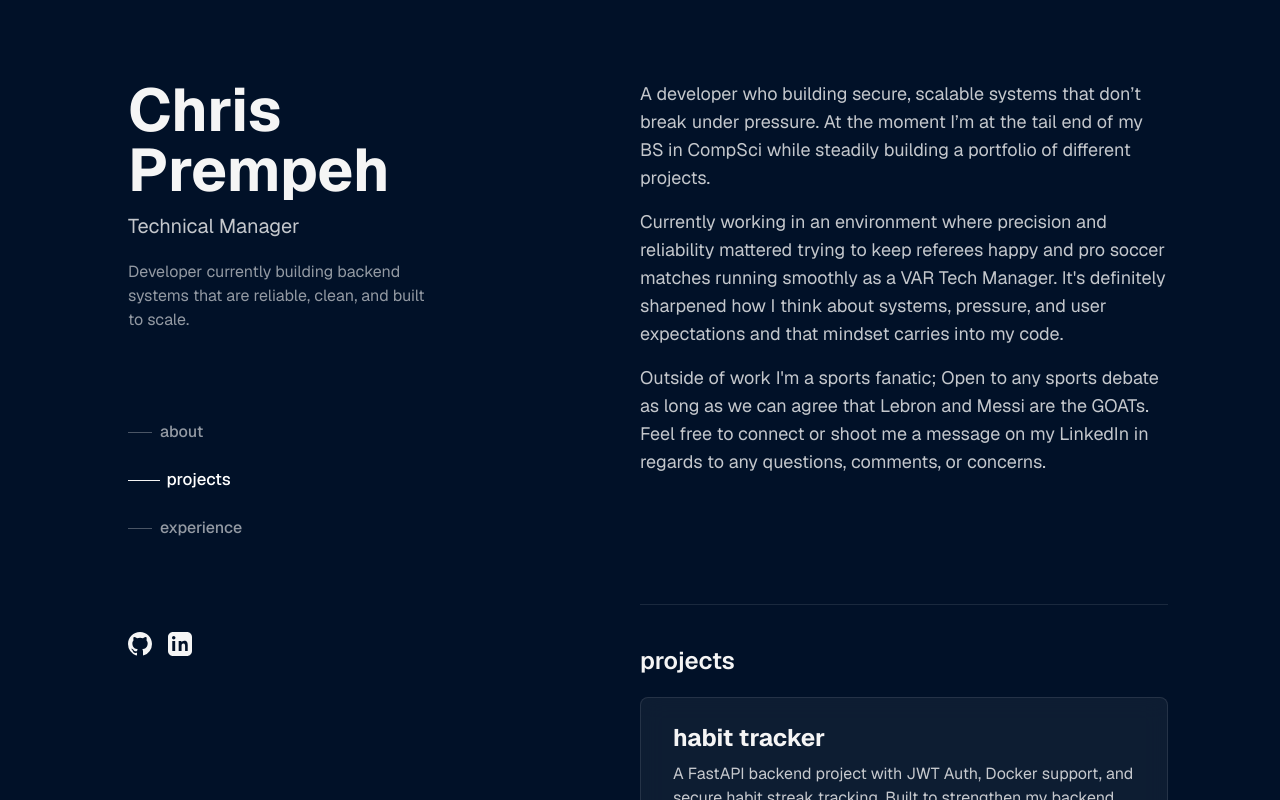
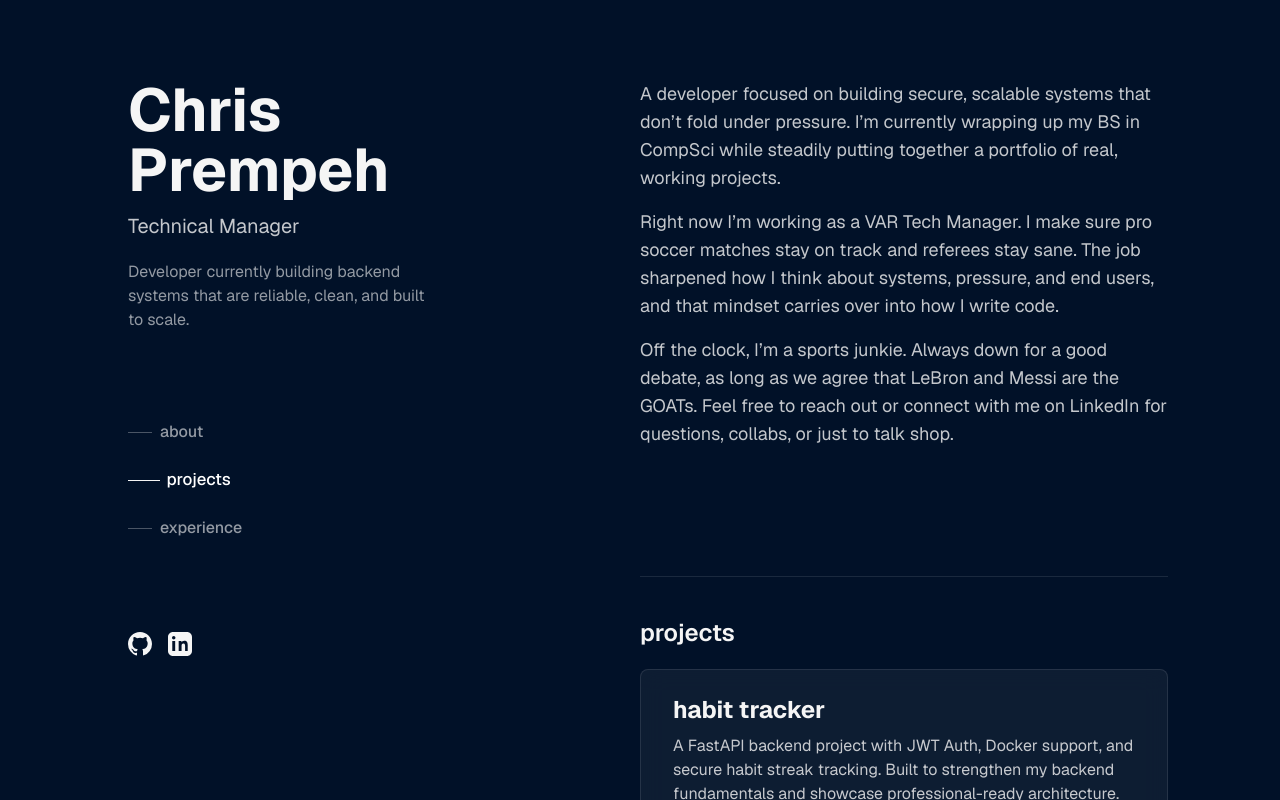
Before and after one commit to ckwame-jpg/man-city, a Next.js app: page / in a window 1280 px wide. Shown: the top 800 px of the page. Built offline with nearby package versions, Linux system fonts and the light colour scheme; no server answers.

Commit message:
Fix spacing and update about section text

```diff
--- a/src/app/page.tsx
+++ b/src/app/page.tsx
@@ -162,13 +162,13 @@ export default function Home() {
         <div className="space-y-32">
           <section id="about" className="scroll-mt-16 space-y-4 text-base sm:text-lg text-[#F5F5F5]/80">
             <p>
-              A developer who building secure, scalable systems that don’t break under pressure. At the moment I’m at the tail end of my BS in CompSci while steadily building a portfolio of different projects.
+              A developer focused on building secure, scalable systems that don’t fold under pressure. I’m currently wrapping up my BS in CompSci while steadily putting together a portfolio of real, working projects.
             </p>
             <p>
-              Currently working in an environment where precision and reliability mattered trying to keep referees happy and pro soccer matches running smoothly as a VAR Tech Manager. It&apos;s definitely sharpened how I think about systems, pressure, and user expectations and that mindset carries into my code.
+              Right now I’m working as a VAR Tech Manager. I make sure pro soccer matches stay on track and referees stay sane. The job sharpened how I think about systems, pressure, and end users, and that mindset carries over into how I write code.
             </p>
             <p>
-              Outside of work I&apos;m a sports fanatic; Open to any sports debate as long as we can agree that Lebron and Messi are the GOATs. Feel free to connect or shoot me a message on my LinkedIn in regards to any questions, comments, or concerns.
+              Off the clock, I’m a sports junkie. Always down for a good debate, as long as we agree that LeBron and Messi are the GOATs. Feel free to reach out or connect with me on LinkedIn for questions, collabs, or just to talk shop.
             </p>
           </section>
 
@@ -215,7 +215,7 @@ export default function Home() {
               {fantasyDemoUrl && (
                 <a
                   href={fantasyDemoUrl}
-                  className="inline-block mt-4 text-[#F5F5F5] hover:text-white transition-transform hover:scale-110"
+                  className="inline-block mt-4 mr-4 text-[#F5F5F5] hover:text-white transition-transform hover:scale-110"
                   target="_blank"
                   rel="noopener noreferrer"
                   aria-label="Live Demo"
```
